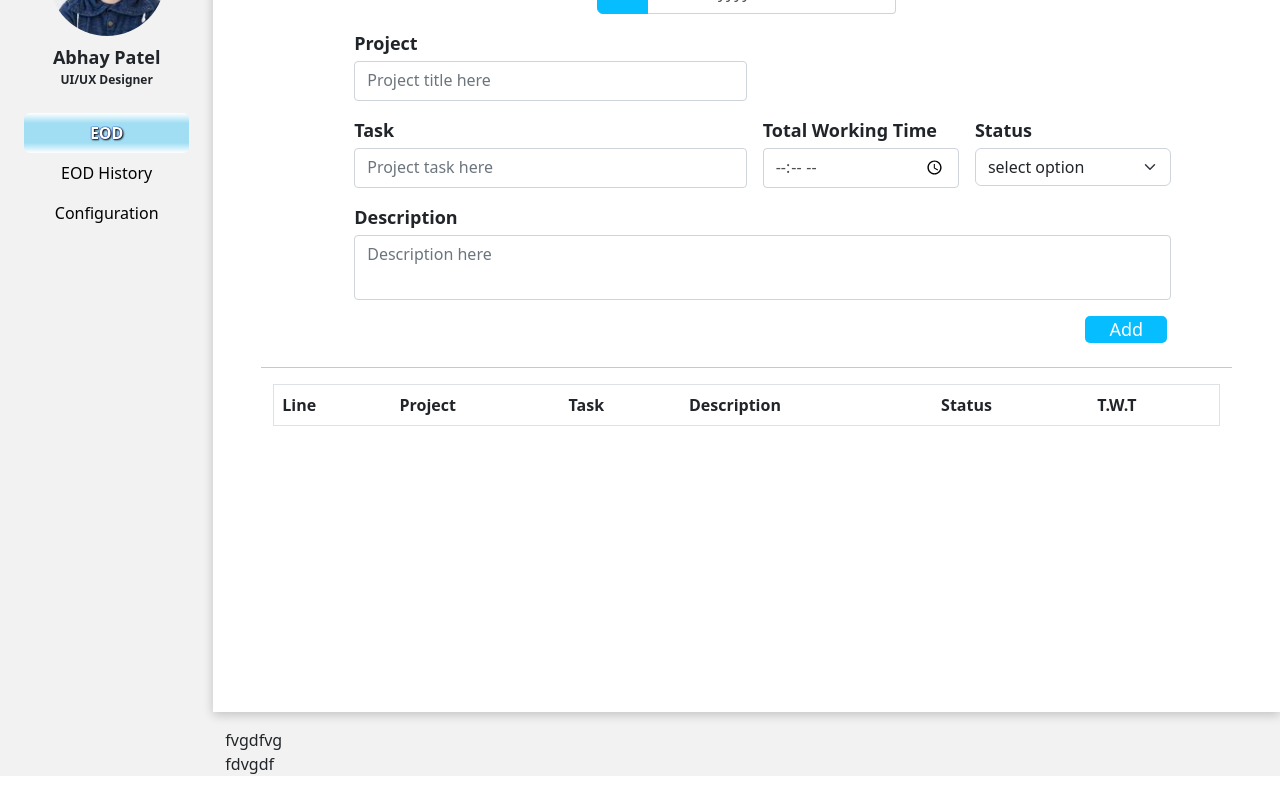
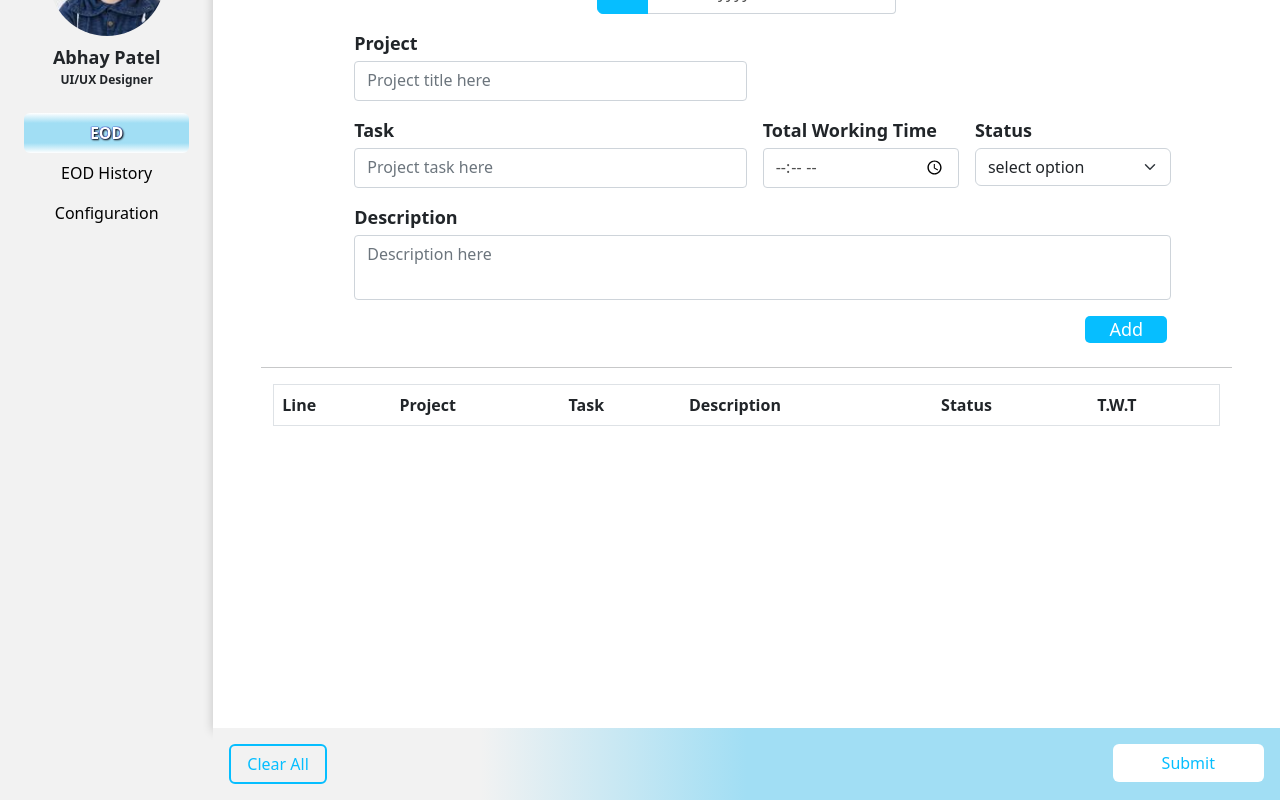
Before and after one commit to PrinceOrdex/Ordex_EOD, a React (Create React App) app in the folder eod-report/: page / in a window 1280 px wide. Shown: the part 204-1004 px from the top of the page. Before the commit the page ends 980 px from the top, so only its background shows below. Built offline with nearby package versions, Linux system fonts and the light colour scheme.

Commit message:
Add Buttons in EOD page

```diff
--- a/eod-report/src/Component/Employee/Eod.jsx
+++ b/eod-report/src/Component/Employee/Eod.jsx
@@ -180,7 +180,7 @@ const Eod = () => {
             </div>
           </div>
           {/* <Eod_main />; */}
-          <div className="col py-3 bg-white mb-3 px-5">
+          <div className="col py-3 bg-white px-5">
             <div class="tab-content" id="v-pills-tabContent">
               <div
                 class="tab-pane fade show active"
@@ -213,10 +213,12 @@ const Eod = () => {
           </div>
         </div>
         <div className="row flex-nowrap bg-dark">
-          <div className="col-10 ms-auto">
-            <div className="flex flex-row">
-              <div>fvgdfvg</div>
-              <div>fdvgdf</div>
+          <div className="col-10 ms-auto d-flex justify-content-between p-3 bottom-background">
+            <div>
+              <button className="btn clear-btn px-3">Clear All</button>
+            </div>
+            <div>
+              <button className="btn submit-data-btn px-5 ">Submit</button>
             </div>
           </div>
         </div>
--- a/eod-report/src/css/eod.css
+++ b/eod-report/src/css/eod.css
@@ -218,3 +218,17 @@ input[type="time"]:focus{
     color: #ded7d7;
     cursor: pointer;
 }
+
+.bottom-background{
+    background-image: linear-gradient(to left,#a1def4, #a1def4, #a1def4, #F2F2F2,#F2F2F2);
+}
+.clear-btn{
+    border: 2px solid #06beff;
+    color: #06beff;
+}
+
+.submit-data-btn{
+    background-color: #fff;
+    color:#06beff;
+    font-weight: 500;
+}
```
